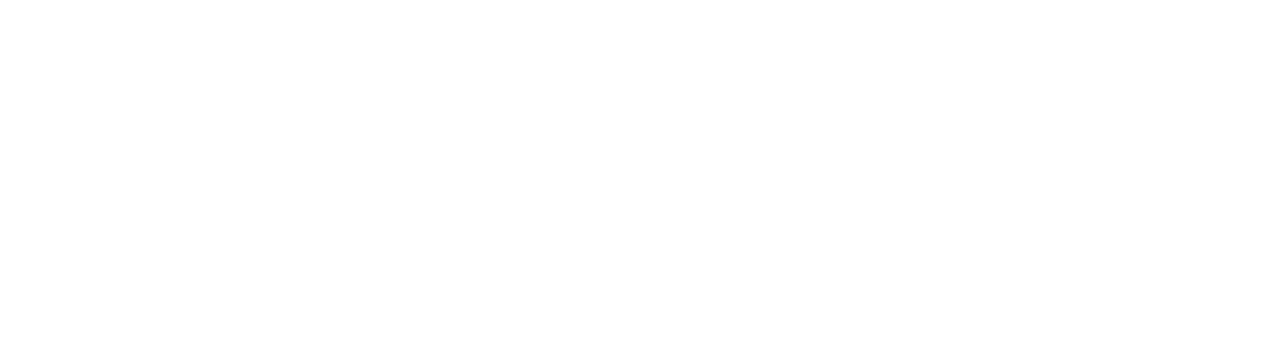
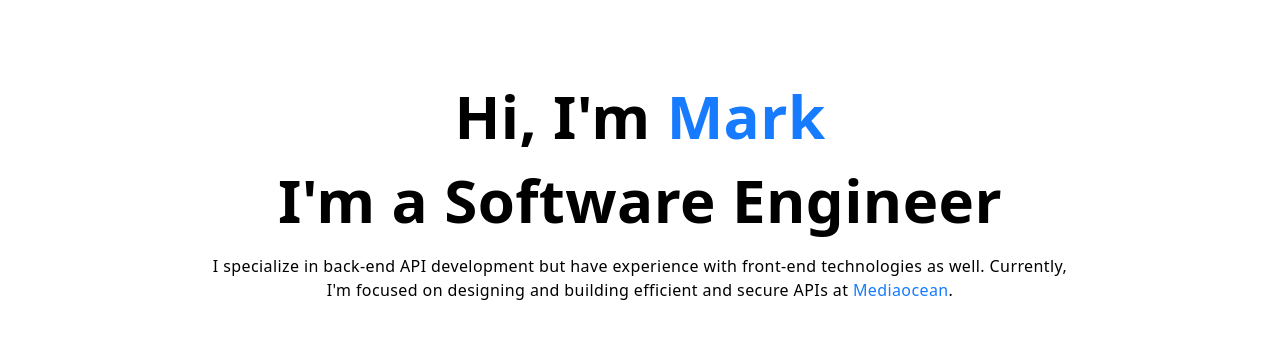
Before and after one commit to Mark-Donohue/personal-website-v3, a Next.js app: page / in a window 1280 px wide. Shown: the part 206-544 px from the top of the page. Built offline with nearby package versions, Linux system fonts and the light colour scheme.

Commit message:
Add text hero

```diff
--- a/components/Main.jsx
+++ b/components/Main.jsx
@@ -1,14 +1,32 @@
 import React from "react";
 
 const Main = () => {
-  <div className="w-full h-screen text-center">
-    <div className="max-w-[1240px] w-full h-full mx-auto p-2 flex justify-center items-center">
-      <div>
-
+  return (
+    <div className="w-full h-screen text-center">
+      <div className="max-w-[1240px] w-full h-full mx-auto p-2 flex justify-center items-center">
+        <div>
+          <h1 className="py-4">
+            Hi, I&apos;m <span className="text-[#167BFF]">Mark</span>
+          </h1>
+          <h1 className="py-2">I&apos;m a Software Engineer</h1>
+          <p className="py-4 max-w-[70%] m-auto">
+            I specialize in back-end API development but have experience with
+            front-end technologies as well. Currently, I&apos;m focused on
+            designing and building efficient and secure APIs at{" "}
+            <a
+              href="https://www.mediaocean.com/"
+              target="_blank"
+              rel="noopener noreferrer"
+              className="text-[#167BFF]"
+            >
+              Mediaocean
+            </a>
+            .
+          </p>
+        </div>
       </div>
     </div>
-  </div>
-
+  );
 };
 
 export default Main;
```
